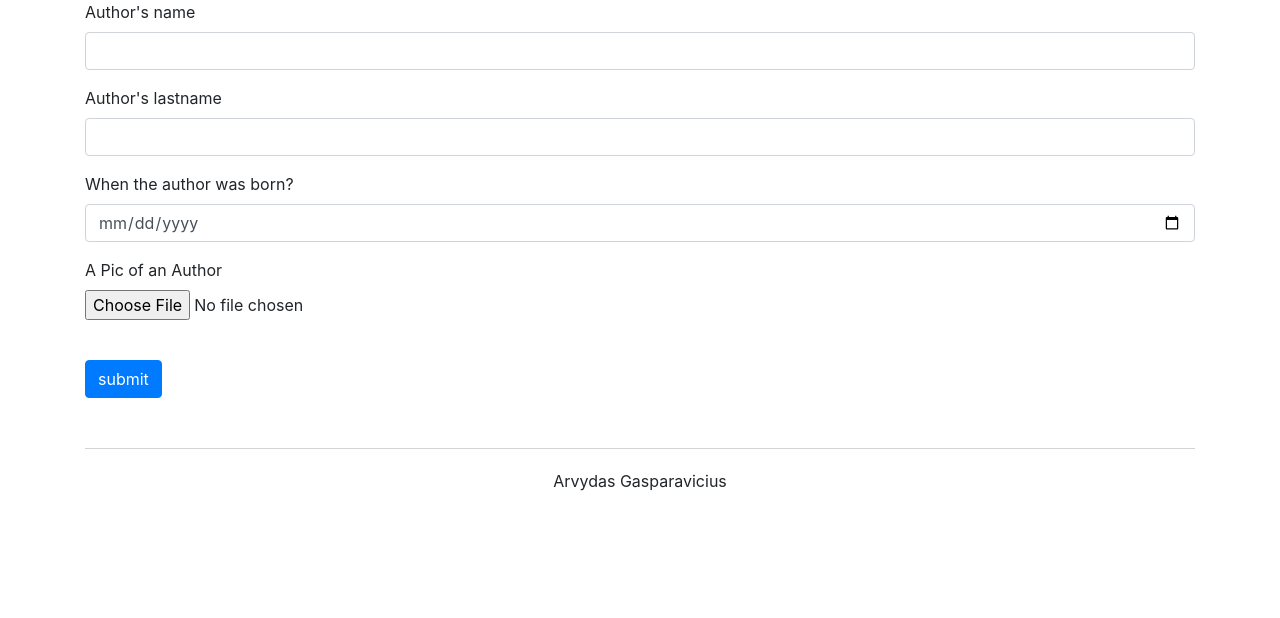
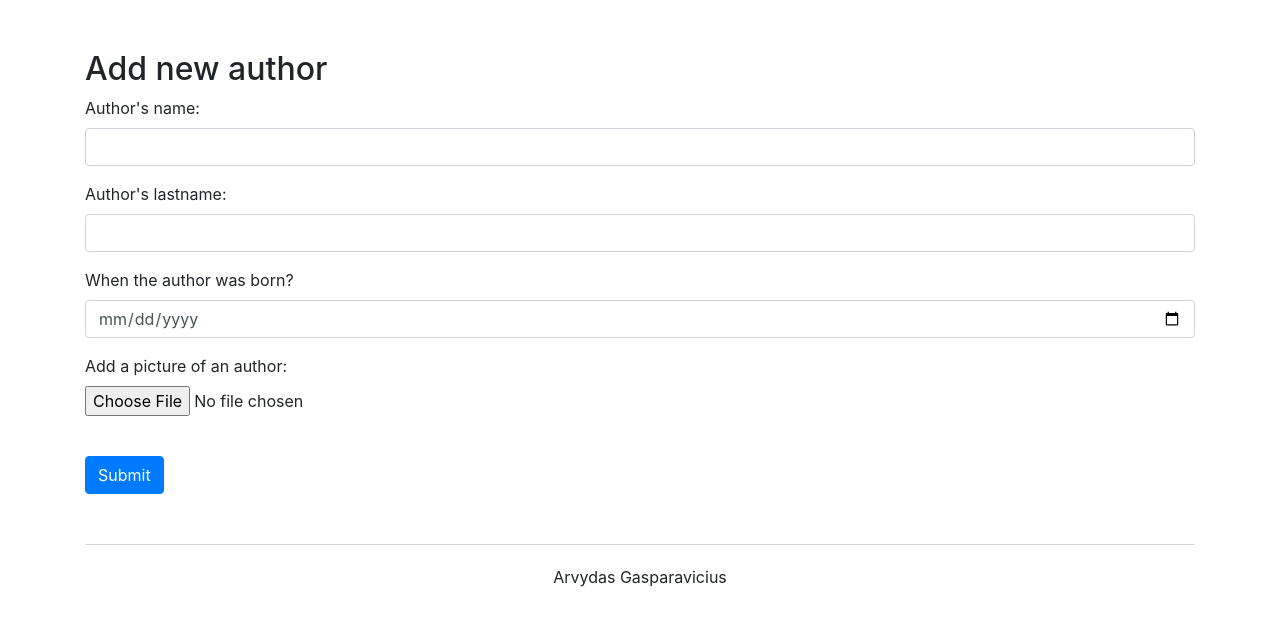
Before and after one commit to azegas/citatos_flask, a Flask app: page /add_author in a window 1280 px wide. Shown: the part 56-674 px from the top of the page. Run offline with Flask 3, Linux system fonts and the light colour scheme; some libraries are stand-ins or nearby versions.

Commit message:
some refactoring

```diff
--- a/web_site/forms.py
+++ b/web_site/forms.py
@@ -13,26 +13,28 @@ from wtforms import (
 from wtforms.validators import DataRequired, Length
 
 
-# Creating a form class for author
 class AddAuthorForm(FlaskForm):
-    name = StringField("Author's name", validators=[DataRequired()])
-    lastname = StringField("Author's lastname", validators=[DataRequired()])
+    """Creating a form class for new author."""
+
+    name = StringField("Author's name:", validators=[DataRequired()])
+    lastname = StringField("Author's lastname:", validators=[DataRequired()])
     born = DateField(
         "When the author was born?", format="%Y-%m-%d", validators=[DataRequired()]
     )
-    pic = FileField("A Pic of an Author")
-    submit = SubmitField("submit")
+    pic = FileField("Add a picture of an author:")
+    submit = SubmitField("Submit")
 
 
-# Creating a form class for quote
 class AddQuoteForm(FlaskForm):
-    author_id = SelectField("Author:", validators=[DataRequired()])
+    """Creating a form class for new quote."""
+
+    author_id = SelectField(
+        "Author:",
+        validators=[DataRequired(), Length(max=50)],
+    )
     text = TextAreaField(
-        "Quote text",
-        validators=[
-            DataRequired(),
-            Length(max=50, message=("Labai neissiplesk seniuk.")),
-        ],
+        "Quote text:",
+        validators=[DataRequired(), Length(max=1000)],
     )
     status = SelectField(
         "Status:",
@@ -40,7 +42,7 @@ class AddQuoteForm(FlaskForm):
         default="unpublished",
     )
     score = IntegerField(
-        "Score",
+        "Score:",
         validators=[DataRequired()],
     )
     submit = SubmitField("submit")
--- a/web_site/models.py
+++ b/web_site/models.py
@@ -25,7 +25,7 @@ class Quote(db.Model):
     __tablename__ = "quotes"
     id = db.Column(db.Integer, primary_key=True)
     text = db.Column(db.String(), nullable=False)
-    status = db.Column(db.String(50), nullable=False)
+    status = db.Column(db.String(), nullable=False)
     date_added = db.Column(db.DateTime, default=datetime.utcnow)
     score = db.Column(db.Integer, nullable=False)
 
--- a/web_site/templates/add_author.html
+++ b/web_site/templates/add_author.html
@@ -1,5 +1,7 @@
 {% extends "base.html" %}
 {% block content %}
+
+    <h2 class="margin50">Add new author</h2>
 
     <!-- enctyoe allows us to upload images -->
     <form method="POST" enctype="multipart/form-data">
--- a/web_site/templates/add_quote.html
+++ b/web_site/templates/add_quote.html
@@ -1,7 +1,9 @@
 {% extends 'base.html' %}
 
 {% block content %}
-    <h1>Add a new quote</h1>
+
+    <h2 class="margin50">Add new quote</h2>
+
     <form method="POST"">
         {{form.hidden_tag()}}<!-- Include CSRF token for security -->
 
```
